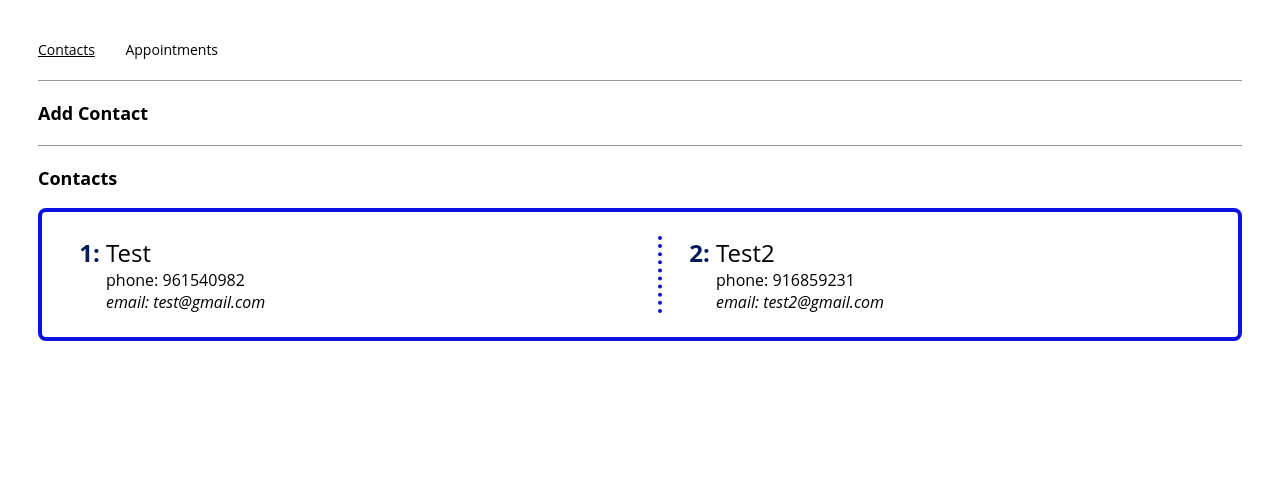
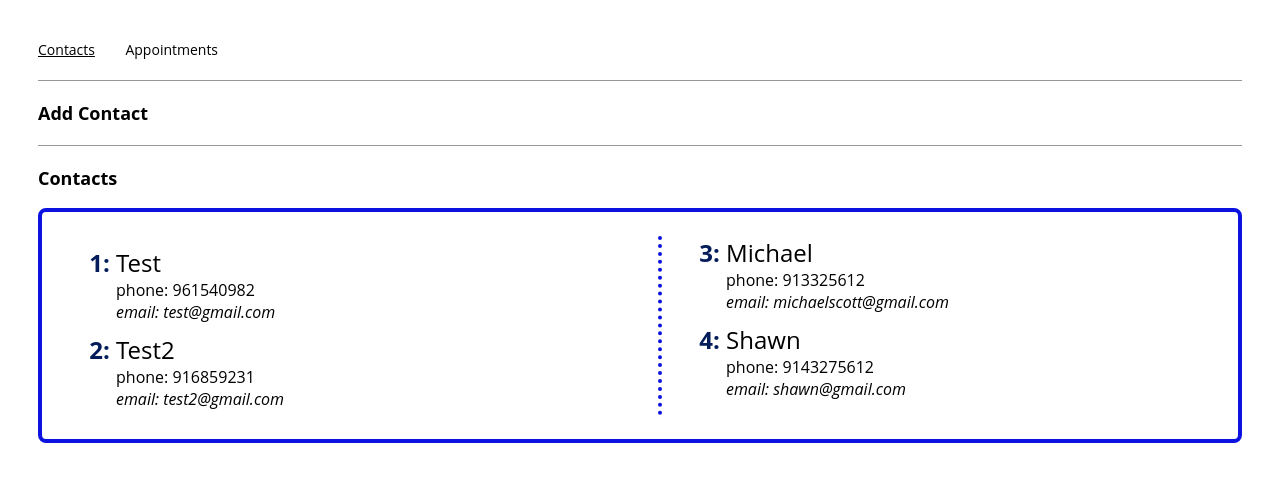
Before and after one commit to firze20/react_challenge_start-Contacts, a React (Create React App) app: page /contacts in a window 1280 px wide. Shown: the top 482 px of the page. Built offline with nearby package versions, Linux system fonts and the light colour scheme.

Commit message:
Implemented margin top to each list item.
Plus mocked local state data for contacts

```diff
--- a/public/index.css
+++ b/public/index.css
@@ -101,6 +101,7 @@ ol {
 
 li {
 	break-inside: avoid;
+  margin: 10px;
 }
 
 ::marker {
--- a/src/App.js
+++ b/src/App.js
@@ -20,6 +20,16 @@ function App() {
       name: 'Test2',
       phone: '916859231',
       mail: 'test2@gmail.com'
+    },
+    {
+      name: 'Michael',
+      phone: '913325612',
+      mail: 'michaelscott@gmail.com'
+    },
+    {
+      name: 'Shawn',
+      phone: '9143275612',
+      mail: 'shawn@gmail.com'
     }
   ]);
   const [appointments, setAppointments] = useState([]);
```
